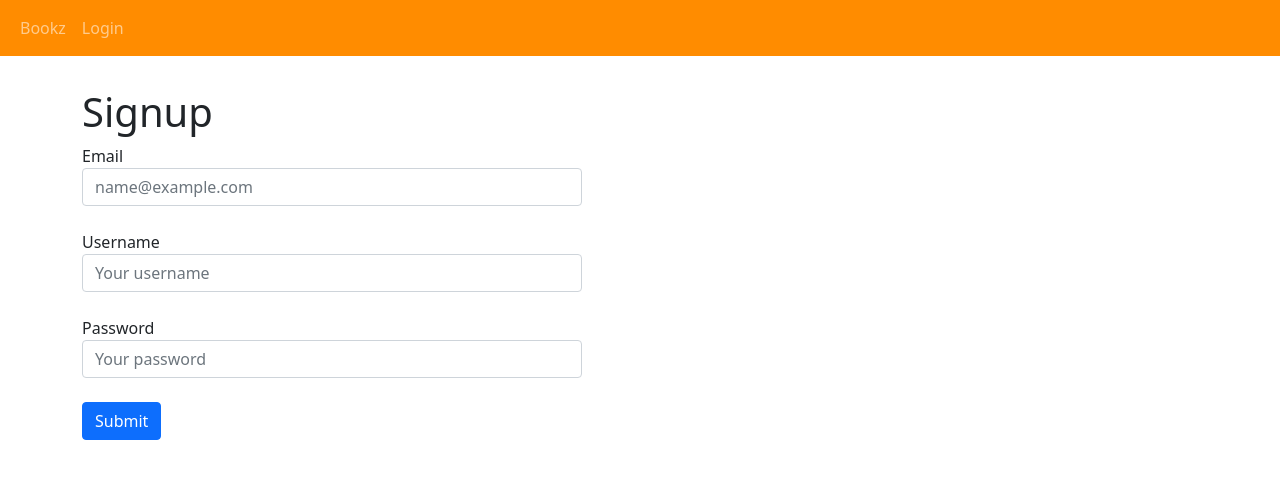
After one commit to grishian/groepswerk2, a Flask app: page /register in a window 1280 px wide. The commit adds this page. Shown: the top 479 px of the page. Run offline with Flask 2, Linux system fonts and the light colour scheme; parts of the project's set-up code (start-up, migrations or seed data) failed here and were passed over.

Commit message:
registration form, page added

```diff
--- a/webshop/myapp/bp_user/form_user.py
+++ b/webshop/myapp/bp_user/form_user.py
@@ -7,3 +7,10 @@ class LoginForm(FlaskForm):
     password = PasswordField('Password', id='login_password')
     remember_me = BooleanField('Keep me logged in', id='remember_me')
     submit = SubmitField('Log In', id='login_submit')
+
+
+class SignUpForm(FlaskForm):
+    email = StringField('Email', id='signup_email')
+    username = StringField('Username', id='signup_username')
+    password = PasswordField('Password', id='signup_password')
+    submit = SubmitField('Submit', id='signup_submit')
--- a/webshop/myapp/bp_user/views_user.py
+++ b/webshop/myapp/bp_user/views_user.py
@@ -4,7 +4,7 @@ from flask_login import login_required, current_user, login_user, logout_user
 from myapp import db
 from myapp.bp_user import bp_user
 from myapp.bp_user.model_user import User, only_admins
-from myapp.bp_user.form_user import LoginForm
+from myapp.bp_user.form_user import LoginForm, SignUpForm
 
 
 @bp_user.route('/user')
@@ -63,3 +63,26 @@ def do_logout():
         flash('You are now logged out', 'OK')
         logout_user()
         return redirect(url_for('bp_general.do_home'))
+
+
+@bp_user.route('/register', methods=['GET', 'POST'])
+def do_register():
+    user = current_user
+    if user and user.is_authenticated:
+        flash('You are already logged in, you can not signup', 'WARNING')
+        return redirect(url_for('bp_general.do_home'))
+
+    form = SignUpForm()
+    if form.validate_on_submit():
+        user = User()
+        user.username = form.username.data
+        user.email = form.email.data
+        user.set_password(form.password.data)
+        user.profile_type = 1
+
+        db.session.add(user)
+        db.session.commit()
+
+        return redirect(url_for('bp_user.do_login', user_id=user.id))
+
+    return render_template('user/register.html', form=form)
--- a/webshop/myapp/templates/base.html
+++ b/webshop/myapp/templates/base.html
@@ -27,9 +27,10 @@
                 <li class="nav-item">
                     {% set url = url_for('bp_general.do_home') %}
                     <a class="nav-link{% if request.path == url %} active{% endif %}" aria-current="page"
-                       href="{{url}}">Home
+                       href="{{url}}">Bookz
                     </a>
                 </li>
+                {% if current_user and current_user.is_authenticated %}
                 <li class="nav-item">
                     {% set url = url_for('bp_user.do_user') %}
                     <a class="nav-link{% if request.path == url %} active{% endif %}" aria-current="page"
@@ -42,7 +43,6 @@
                        href="{{url}}">Wishlist
                     </a>
                 </li>
-                {% if current_user and current_user.is_authenticated %}
                 <li class="nav-item">
                     {% set url = url_for('bp_user.do_logout') %}
                     <a class="nav-link{% if request.path == url %} active{% endif %}" aria-current="page"
@@ -60,7 +60,7 @@
     </div>
 </nav>
     <div class="tinyspace"></div>
-    <div class="container">
+    <div class="container mt-3">
         <div class="row">
             <div class="col">
                 {% with messages = get_flashed_messages(with_categories=true) %}
@@ -76,7 +76,7 @@
         </div>
     </div>
 
-<div class="container">
+<div class="container mt-3">
     {% block main_content %}
 
     {% endblock %}
--- a/webshop/myapp/templates/general/home.html
+++ b/webshop/myapp/templates/general/home.html
@@ -2,9 +2,6 @@
 
 {% block main_content %}
 
-<h2>
-    Bookz
-</h2>
 <div>
     <div class="list-group">
         {% for book in books %}
--- /dev/null
+++ b/webshop/myapp/templates/user/register.html
@@ -0,0 +1,33 @@
+{% extends 'base.html' %}
+
+
+{% block title_block %}Signup{% endblock %}
+
+
+
+{% block main_content %}
+
+<div class="page-header">
+    <h1>Signup</h1>
+</div>
+<div style="width:500px;">
+    <form method="post" name="form-login">
+      {{ form.hidden_tag() }}
+      <div class="row"><div class="col">
+        {{ form.email.label(class_="form-control-label") }} {{ form.email(placeholder="name@example.com", class_="form-control") }}<br>
+      </div></div>
+      <div class="row"><div class="col">
+        {{ form.username.label(class_="form-control-label") }} {{ form.username(placeholder="Your username", class_="form-control") }}<br>
+      </div></div>
+      <div class="row"><div class="col">
+        {{ form.password.label(class_="form-control-label") }} {{ form.password(placeholder="Your password", class_="form-control") }}<br>
+      </div></div>
+
+      <div class="tinyspace"></div>
+      <div class="row"><div class="col">
+      {{ form.submit(class_="btn btn-primary") }}
+     </div></div>
+  </form>
+</div>
+
+{% endblock %}
```
